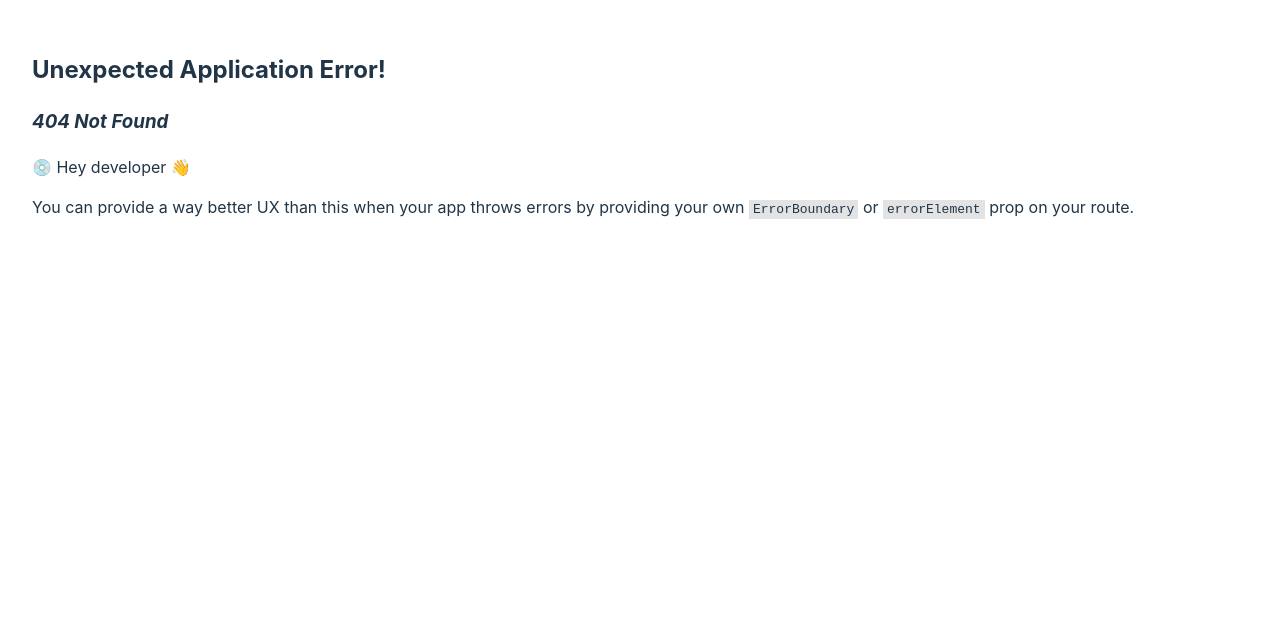
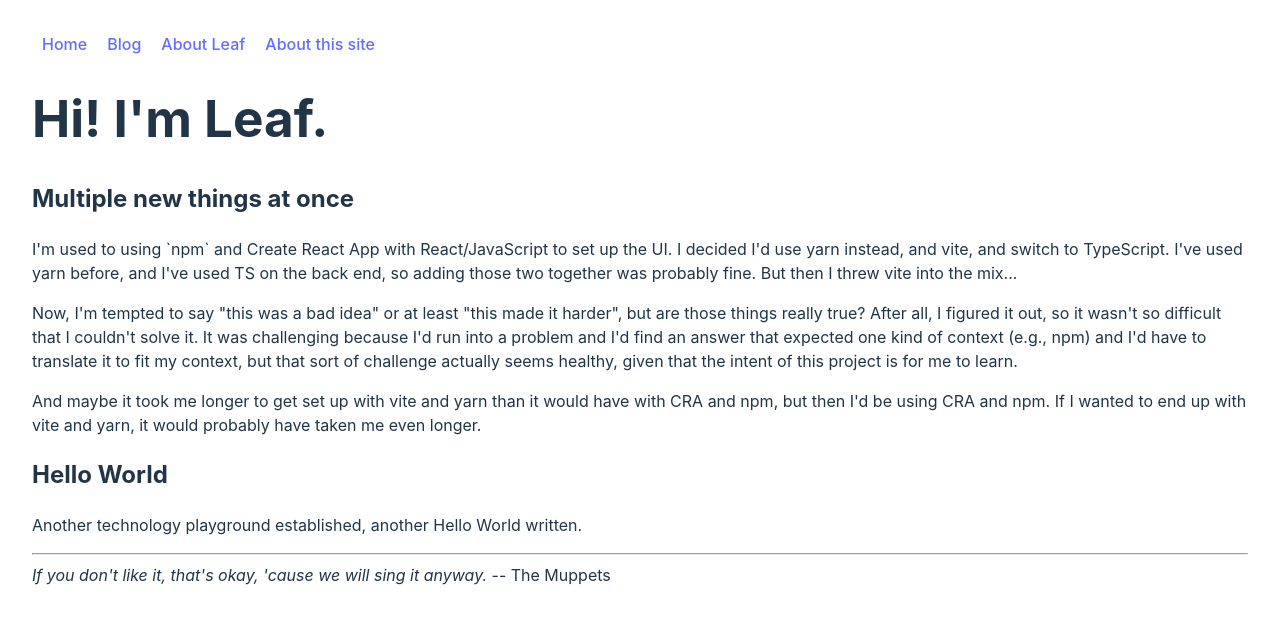
Before and after one commit to bouncingleaf/developerleaf, a React (Vite) app: page /blog in a window 1280 px wide. Before the commit this address had no page. Shown: the top 624 px of the page. Built offline with nearby package versions, Linux system fonts and the light colour scheme.

Commit message:
Add Blog

```diff
--- /dev/null
+++ b/src/Blog/Blog.tsx
@@ -0,0 +1,23 @@
+const Blog = () => (
+  <div>
+    <h2>Multiple new things at once</h2>
+    <p>
+      I'm used to using `npm` and Create React App with React/JavaScript to set up the UI. I decided I'd
+      use yarn instead, and vite, and switch to TypeScript. I've used yarn before, and I've used TS on the
+      back end, so adding those two together was probably fine. But then I threw vite into the mix...
+    </p>
+    <p>
+      Now, I'm tempted to say "this was a bad idea" or at least "this made it harder", but are those things
+      really true? After all, I figured it out, so it wasn't so difficult that I couldn't solve it. It was challenging because I'd run into a problem and I'd find an answer that expected one kind of context (e.g., npm) and I'd have to translate it to fit my context, but that sort of challenge actually seems healthy, given that the intent of this project is for me to learn.
+    </p>
+    <p>
+      And maybe it took me longer to get set up with vite and yarn than it would have with CRA and npm, but then I'd be using CRA and npm. If I wanted to end up with vite and yarn, it would probably have taken me even longer.
+    </p>
+    <h2>Hello World</h2>
+    <p>
+      Another technology playground established, another Hello World written.
+    </p>
+  </div>
+);
+
+export default Blog
--- a/src/Footer/Footer.tsx
+++ b/src/Footer/Footer.tsx
@@ -1,5 +1,6 @@
 const Footer = () => (
-    <div className='card'>
+    <div>
+        <hr />
         <em>If you don't like it, that's okay, 'cause we will sing it anyway.</em> -- The Muppets
     </div>
 );
--- a/src/Nav/Nav.tsx
+++ b/src/Nav/Nav.tsx
@@ -5,6 +5,7 @@ const Nav = () => (
   <div>
     <ul className='navbar'>
       <li><Link to="/">Home</Link></li>
+      <li><Link to="/blog">Blog</Link></li>
       <li><Link to="/about">About Leaf</Link></li>
       <li><Link to="/tech">About this site</Link></li>
     </ul>
--- a/src/Tech/Tech.tsx
+++ b/src/Tech/Tech.tsx
@@ -6,6 +6,13 @@ function Home() {
 
   return (
     <>
+      <h2>About this site</h2>
+      <div className='card'>
+        This is a site I'm developing using the <a href="cloudresumechallenge.dev">Cloud Resume Challenge</a>,
+        partly because it's been a while since I've done any web dev, let alone any that isn't React and Node
+        deployed in Docker containers via Jenkins.
+      </div>
+
       <h2>So far</h2>
       <ul>
         <li>HTML, CSS, react-ts installed with vite, createBrowserRouter</li>
@@ -15,9 +22,17 @@ function Home() {
         <li>Terraform</li>
       </ul>
 
+      <h2>Next</h2>
+      <ul>
+        <li>Unit tests</li>
+        <li>Use GitHub Actions to deploy to S3</li>
+        <li>Improve CSS</li>
+        <li>Move site to actual URL lol</li>
+      </ul>
+
       <div className="card">
         <button onClick={() => setCount((count) => count + 1)}>
-          Clicked on this button {count} {count === 1 ? "time" : "times"}
+          You clicked on this button {count} {count === 1 ? "time" : "times"}
         </button>
       </div>
     </>
--- a/src/index.css
+++ b/src/index.css
@@ -25,7 +25,7 @@ a:hover {
 
 body {
   margin: 0;
-  /* display: flex; */
+  display: flex;
   /* place-items: center; */
   min-width: 320px;
   min-height: 100vh;
--- a/src/main.tsx
+++ b/src/main.tsx
@@ -2,6 +2,7 @@ import React from 'react'
 import ReactDOM from 'react-dom/client'
 import Root from './Root.tsx'
 import About from './About/About.tsx'
+import Blog from './Blog/Blog.tsx'
 import Home from './Home/Home.tsx'
 import Tech from './Tech/Tech.tsx'
 import {
@@ -27,6 +28,11 @@ const router = createBrowserRouter([
         // loader: teamLoader,
       },
       {
+        path: "blog",
+        element: <Blog />,
+        // loader: teamLoader,
+      },
+      {
         path: "tech",
         element: <Tech />,
         // loader: teamLoader,
```
